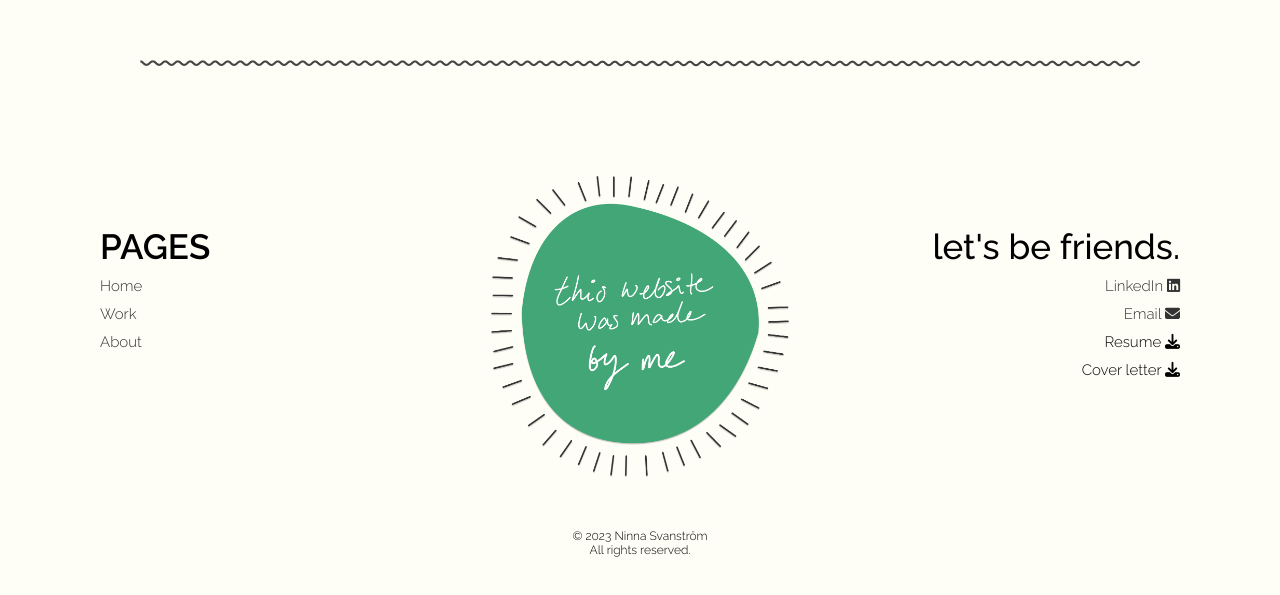
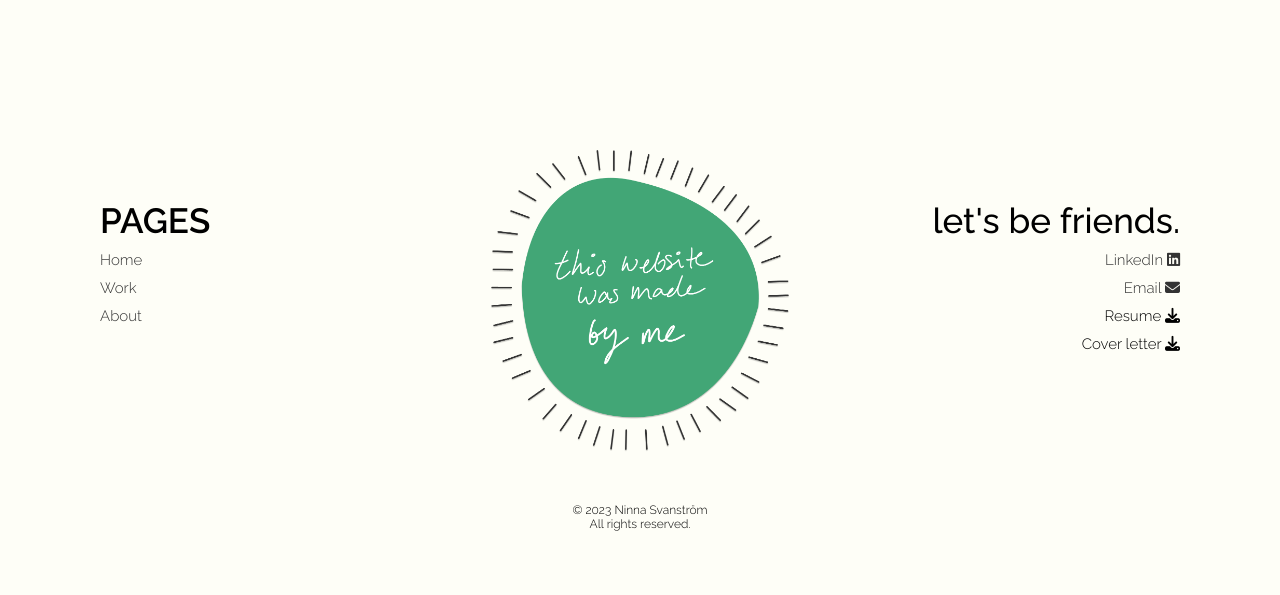
Before and after one commit to ninnasvanstrom/portfolio-discopop, a plain HTML site: page index.html in a window 1280 px wide. Shown: the part 9082-9677 px from the top of the page. Drawn offline with Linux system fonts and the light colour scheme; a web font is replaced by a local one.

Commit message:
Update index.html

```diff
--- a/index.html
+++ b/index.html
@@ -236,11 +236,6 @@
 
     <footer id="footer">
 
-        <div class="footer-line-container">
-            <img src="files/wave2.png" class="footer-line" alt="">
-            <!-- <img src="files/progress-bar.png" class="footer-line" alt=""> -->
-        </div>
-
         <div class="footer-container">
             <div class="footer-sections">
                 <div class="left-section">
```
